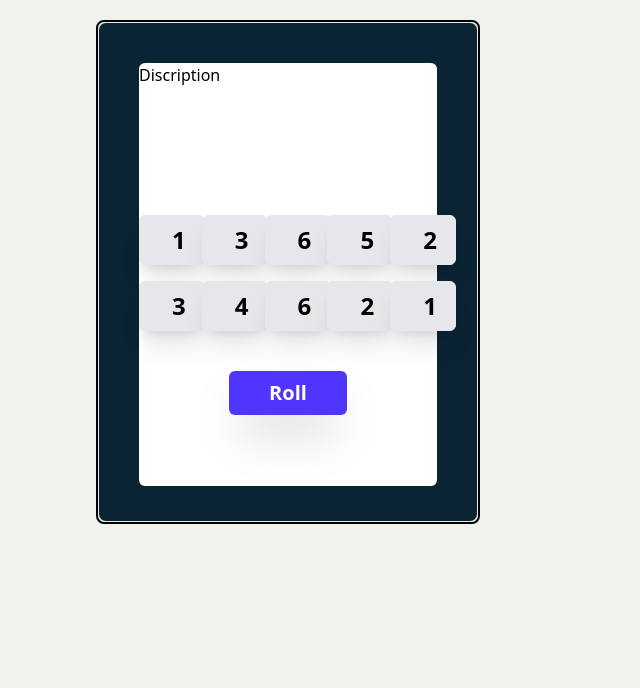
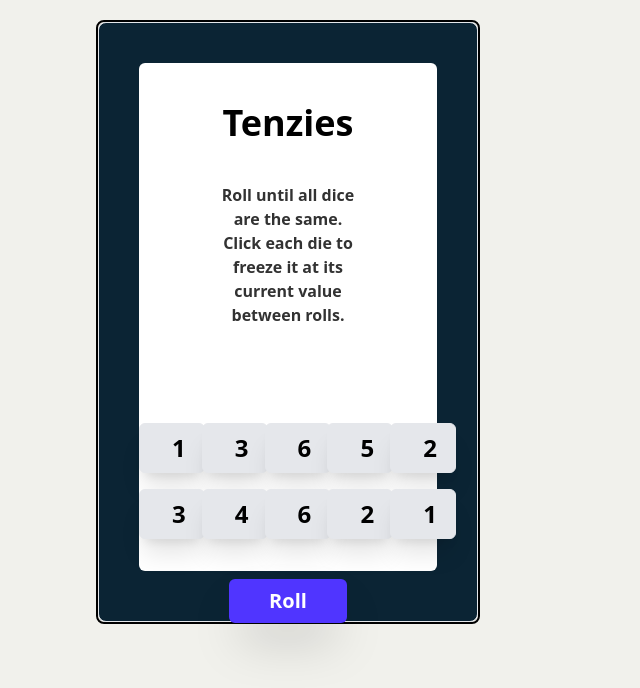
Before and after one commit to Theogene120/react-thegym-practice, a React (Vite) app: page / in a window 1280 px wide. Shown: the top 688 px of the page, without its empty margins (0-640 px from the left). Built offline with nearby package versions, Linux system fonts and the light colour scheme.

Commit message:
Tenzies game on going

```diff
--- a/src/components/Die.jsx
+++ b/src/components/Die.jsx
@@ -1,7 +1,12 @@
 
 
 function Die(props){
-    return <button className="border  px-8 py-2 rounded-md font-bold text-2xl shadow-xl bg-gray-200">{props.value}</button>
+
+    return <button
+    onClick={props.onClick}
+    className={`border  px-8 py-2 rounded-md font-bold text-2xl shadow-xl  ${props.isHeld ? 'bg-[#59E391]' : 'bg-gray-200'}`}>
+        {props.value}
+    </button>
 }
 
 export default Die
--- a/src/components/Tenzies.jsx
+++ b/src/components/Tenzies.jsx
@@ -16,27 +16,35 @@ function Main(){
         return random
     }
 
+    function hold(id){
+        console.log(id)
+        setNums(prev =>
+            prev.map(die => die.id == id ? {...die, isHeld: !die.isHeld}: die)
+        )
+    }
+
     // General formula of generating random number in a give range()
 
     // Math.floor(Math.random() * (max - min + 1)) + min
 
-    let numbers = nums.map(numObj => <Die key={numObj.id} value={numObj.value} />)
+    let numbers = nums.map(numObj => <Die onClick={() => hold(numObj.id)} key={numObj.id} value={numObj.value} isHeld={numObj.isHeld} />)
 
-    function handleClick(){
-        setNums(randomNumbers())
+    function handleClick (){
+        setNums(prev => prev.map(die => die.isHeld ? die : {...die, value: Math.floor(Math.random() * 6) + 1}))
     }
 
 
     return (
-        <div className="bg-[#0B2434] border rounded-lg h-[500px]">
+        <div className="bg-[#0B2434] border rounded-lg h-[600px]">
             <div className="bg-white  h-[85%] rounded-md m-10">
-                <p>Discription</p>
-                <div className="flex justify-center mt-32">
+                <p className="text-center text-4xl pt-10 font-bold">Tenzies</p>
+                <p className="px-20 text-center pt-10 font-semibold opacity-80">Roll until all dice are the same. Click each die to freeze it at its current value between rolls.</p>
+                <div className="flex justify-center mt-24">
                     <div className="grid grid-cols-5 gap-4">
                         {numbers}
                     </div>
                 </div>
-                <div className="flex justify-center items-center mt-10"><button onClick={handleClick} className="bg-[#5035FF] text-white outline-none py-2 px-10 text-xl font-bold rounded-md shadow-2xl">Roll</button></div>
+                <div className="flex justify-center items-center mt-10"><button onClick={handleClick } className="bg-[#5035FF] text-white outline-none py-2 px-10 text-xl font-bold rounded-md shadow-2xl"> Roll </button></div>
             </div>
         </div>
 
```
